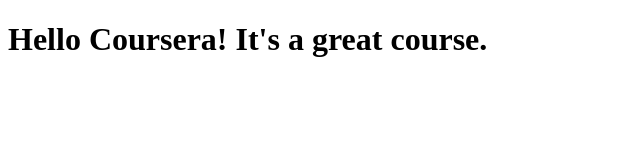
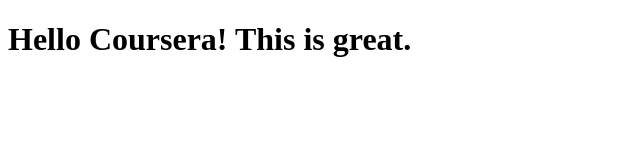
Before and after one commit to summershaw/coursera-test, a plain HTML site: page site/index.html in a window 1280 px wide. Shown: the whole page, without its empty margins (0-640 px from the left). Drawn offline with Linux system fonts and the light colour scheme.

Commit message:
Small addition to content

```diff
--- a/site/index.html
+++ b/site/index.html
@@ -4,6 +4,6 @@
 	<title>Hello Coursera!</title>
 </head>
 <body>
-<h1>Hello Coursera! It's a great course.</h1>
+<h1>Hello Coursera! This is great.</h1>
 </body>
 </html>
```
